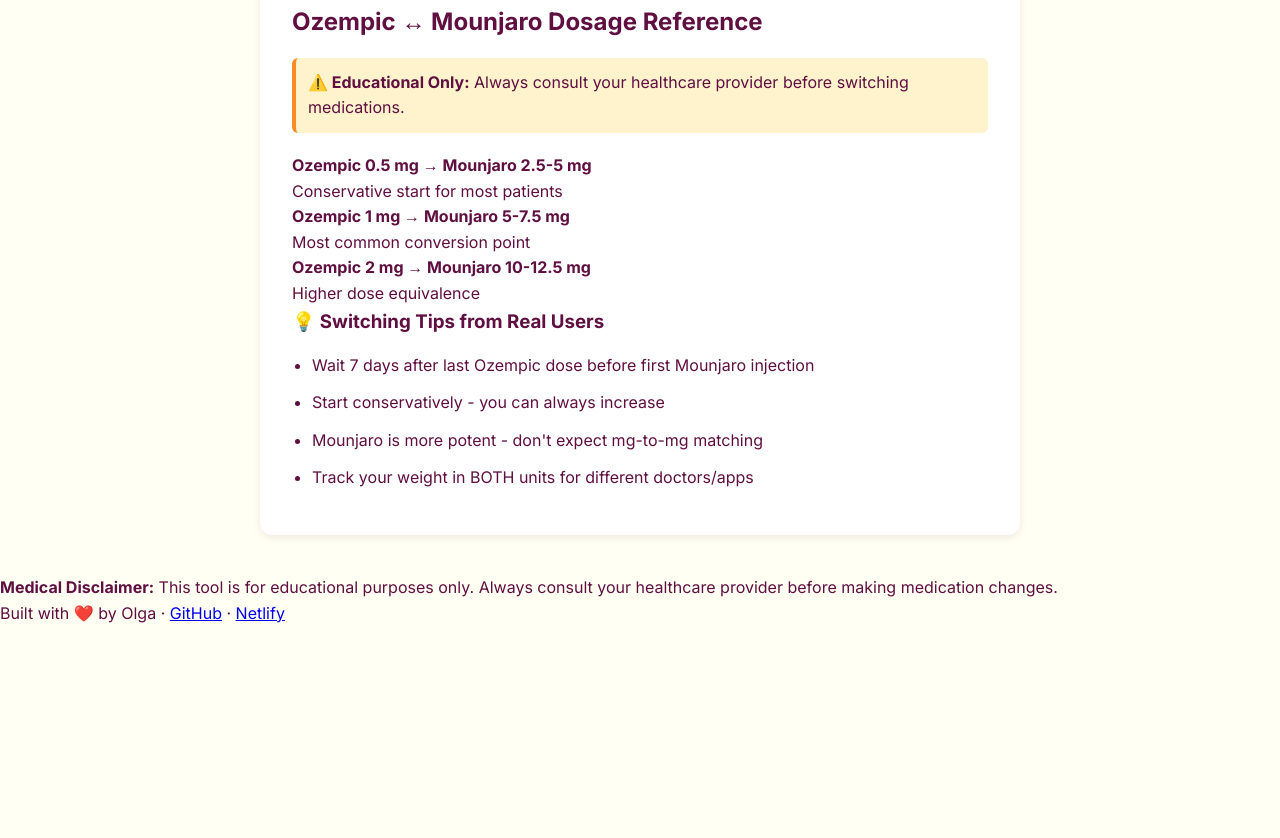
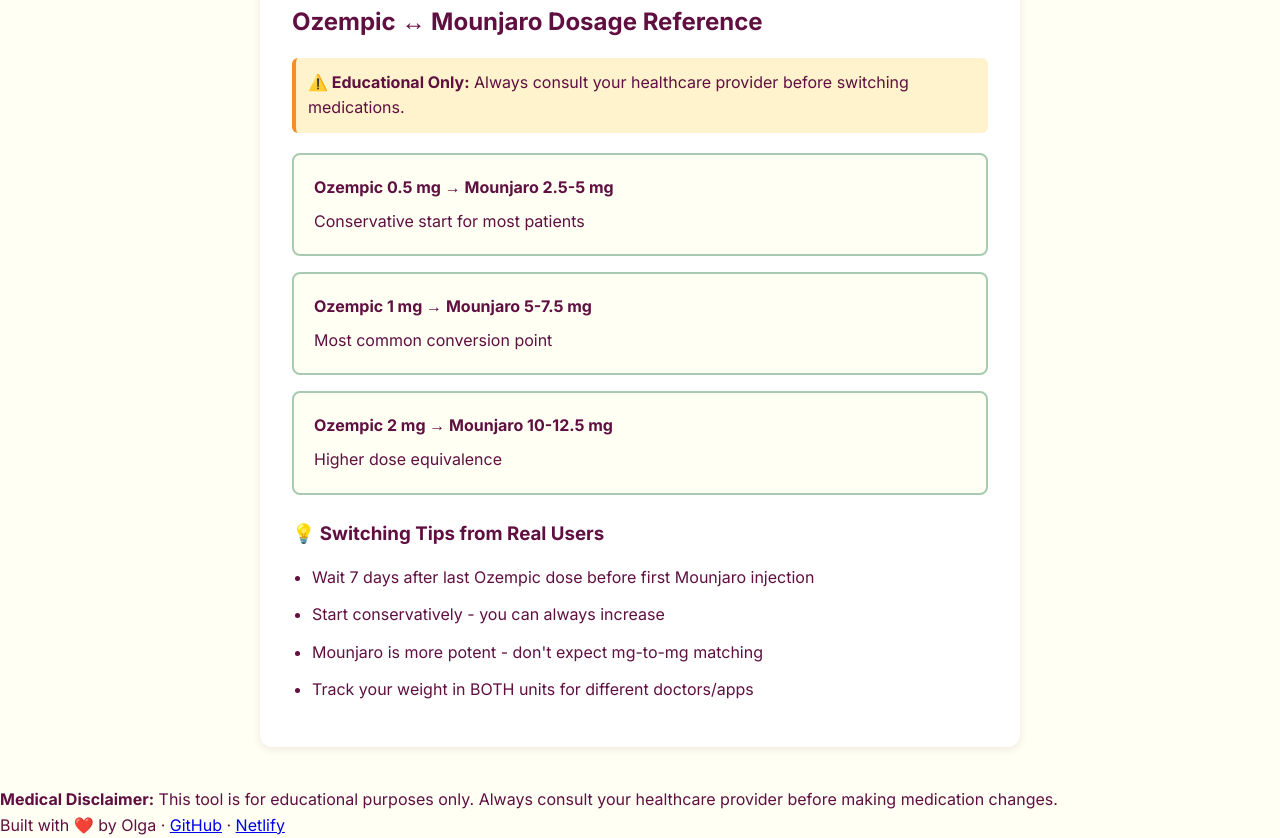
Before and after one commit to SheillaO/GLP-1-Companion, a website built with Vite: page index.html in a window 1280 px wide. Shown: the part 1342-2180 px from the top of the page. Before the commit the page ends 1968 px from the top, so only its background shows below. Built offline with nearby package versions, Linux system fonts and the light colour scheme.

Commit message:
Update index.css

```diff
--- a/index.css
+++ b/index.css
@@ -128,3 +128,21 @@
     margin-bottom: 20px;
     border-left: 4px solid var(--orange);
 }
+
+.cards {
+    display: grid;
+    gap: 16px;
+    margin-bottom: 24px;
+}
+
+.card {
+    background: var(--ivory);
+    padding: 20px;
+    border-radius: 8px;
+    border: 2px solid var(--teal);
+}
+
+.card h4 {
+    color: var(--crimson);
+    margin-bottom: 8px;
+}
```
